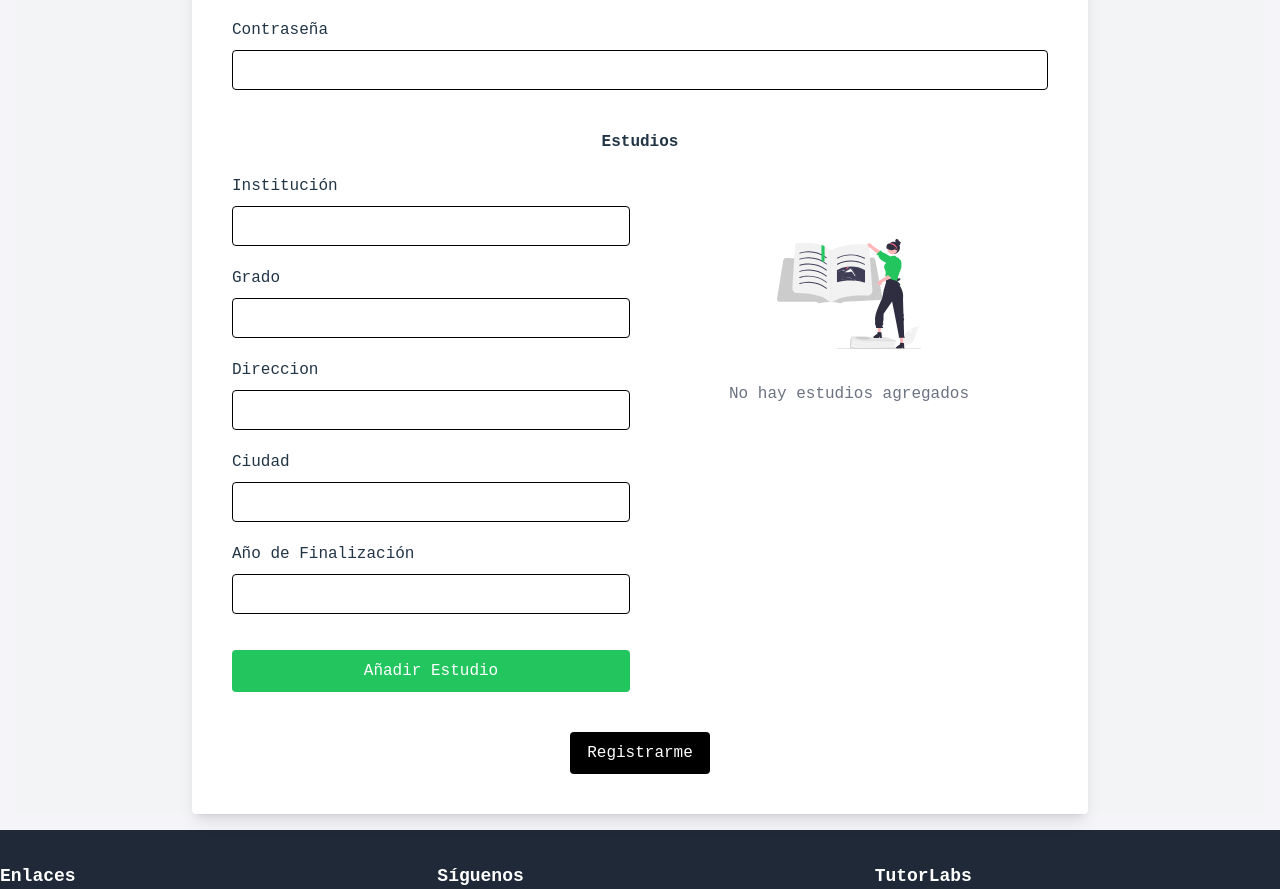
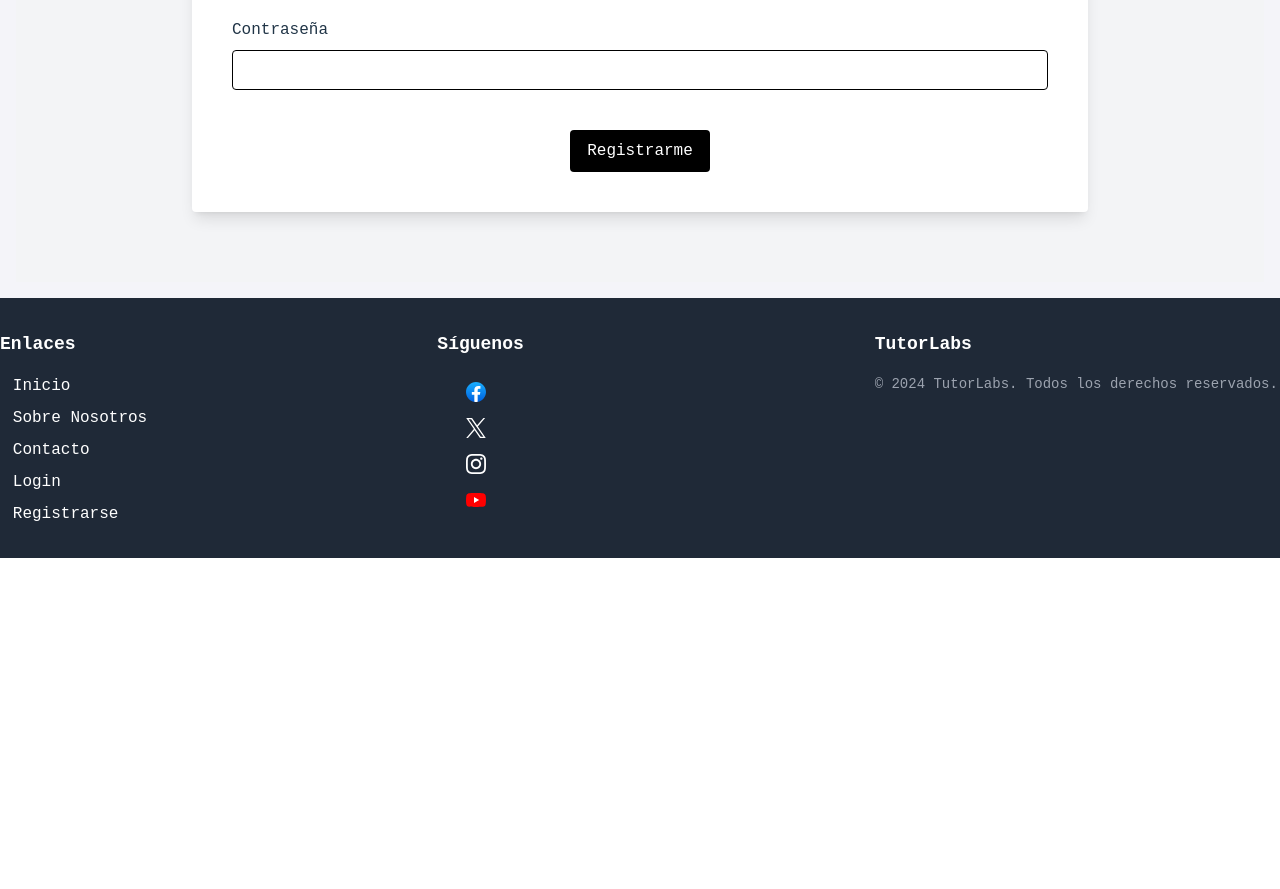
Before and after one commit to JohanBoDev/-Plataforma-de-Tutor-as-en-L-nea, a React (Vite) app in the folder ProyectoFinal/: page /register-student in a window 1280 px wide. Shown: the part 646-1535 px from the top of the page. After the commit the page ends 1204 px from the top, so only its background shows below. Built offline with nearby package versions, Linux system fonts and the light colour scheme.

Commit message:
// Content:

```diff
--- a/ProyectoFinal/src/pages/RegisterStudent.jsx
+++ b/ProyectoFinal/src/pages/RegisterStudent.jsx
@@ -140,90 +140,6 @@ const RegisterStudent = () => {
           <input type="password" id="password" name="password" value={form.password} onChange={handleChange} className="border border-black rounded pl-5 w-full h-10" />
         </div>
       </div>
-
-      <div className="grid grid-cols-1 md:grid-cols-2 gap-5 w-full mt-10">
-        <h2 className="font-bold text-center col-span-1 md:col-span-2">Estudios</h2>
-        <div className="flex flex-col gap-y-5">
-          <div className="flex flex-col items-start gap-y-2">
-            <label htmlFor="institucion_estudio">Institución</label>
-            <input
-              type="text"
-              id="institucion_estudio"
-              name="institucion_estudio"
-              value={form.institucion_estudio}
-              onChange={handleChange}
-              className="border border-black rounded pl-5 w-full  h-10"
-            />
-          </div>
-          <div className="flex flex-col items-start gap-y-2">
-            <label htmlFor="grado">Grado</label>
-            <input
-              type="text"
-              id="grado"
-              name="grado"
-              value={form.grado}
-              onChange={handleChange}
-              className="border border-black rounded pl-5 w-full  h-10"
-            />
-          </div>
-          <div className="flex flex-col items-start gap-y-2">
-            <label htmlFor="direccion_estudio">Direccion</label>
-            <input
-              type="text"
-              id="direccion_estudio"
-              name="direccion_estudio"
-              value={form.direccion_estudio}
-              onChange={handleChange}
-              className="border border-black rounded pl-5 w-full  h-10"
-            />
-          </div>
-          <div className="flex flex-col items-start gap-y-2">
-            <label htmlFor="ciudad_estudio">Ciudad</label>
-            <input
-              type="text"
-              id="ciudad_estudio"
-              name="ciudad_estudio"
-              value={form.ciudad_estudio}
-              onChange={handleChange}
-              className="border border-black rounded pl-5 w-full  h-10"
-            />
-          </div>
-          <div className="flex flex-col items-start gap-y-2">
-            <label htmlFor="año_finalizacion">Año de Finalización</label>
-            <input
-              type="text"
-              id="año_finalizacion"
-              name="año_finalizacion"
-              value={form.año_finalizacion}
-              onChange={handleChange}
-              className="border border-black rounded pl-5 w-full  h-10"
-            />
-          </div>
-          <button
-            type="button"
-            onClick={addStudy}
-            className="bg-green-500 text-white py-2 px-4 rounded mt-4 w-full "
-          >
-            Añadir Estudio
-          </button>
-        </div>
-        <div className="col-start-1 md:col-start-2">
-          {studies.length > 0 ? (
-            <ul className="mt-4 space-y-2">
-              {studies.map((study, index) => (
-                <li className="list-disc ml-10 p-3 border border-gray-300 rounded-lg bg-white shadow-sm" key={index}>
-                  <span className="font-bold">{study.institucion_estudio}</span> - <span className="font-bold text-green-500">{study.grado}</span> ({study.año_finalizacion})
-                </li>
-              ))}
-            </ul>
-          ) : (
-            <div className="flex flex-col items-center justify-center mt-12">
-              <img src={estudios} alt="Default Study" className="w-36 h-36 mb-4" />
-              <p className="text-gray-500">No hay estudios agregados</p>
-            </div>
-          )}
-        </div>
-      </div>
       <button
         type="submit"
         className="bg-black text-white hover:bg-white hover:text-black py-2 px-4 rounded mt-10"
```
